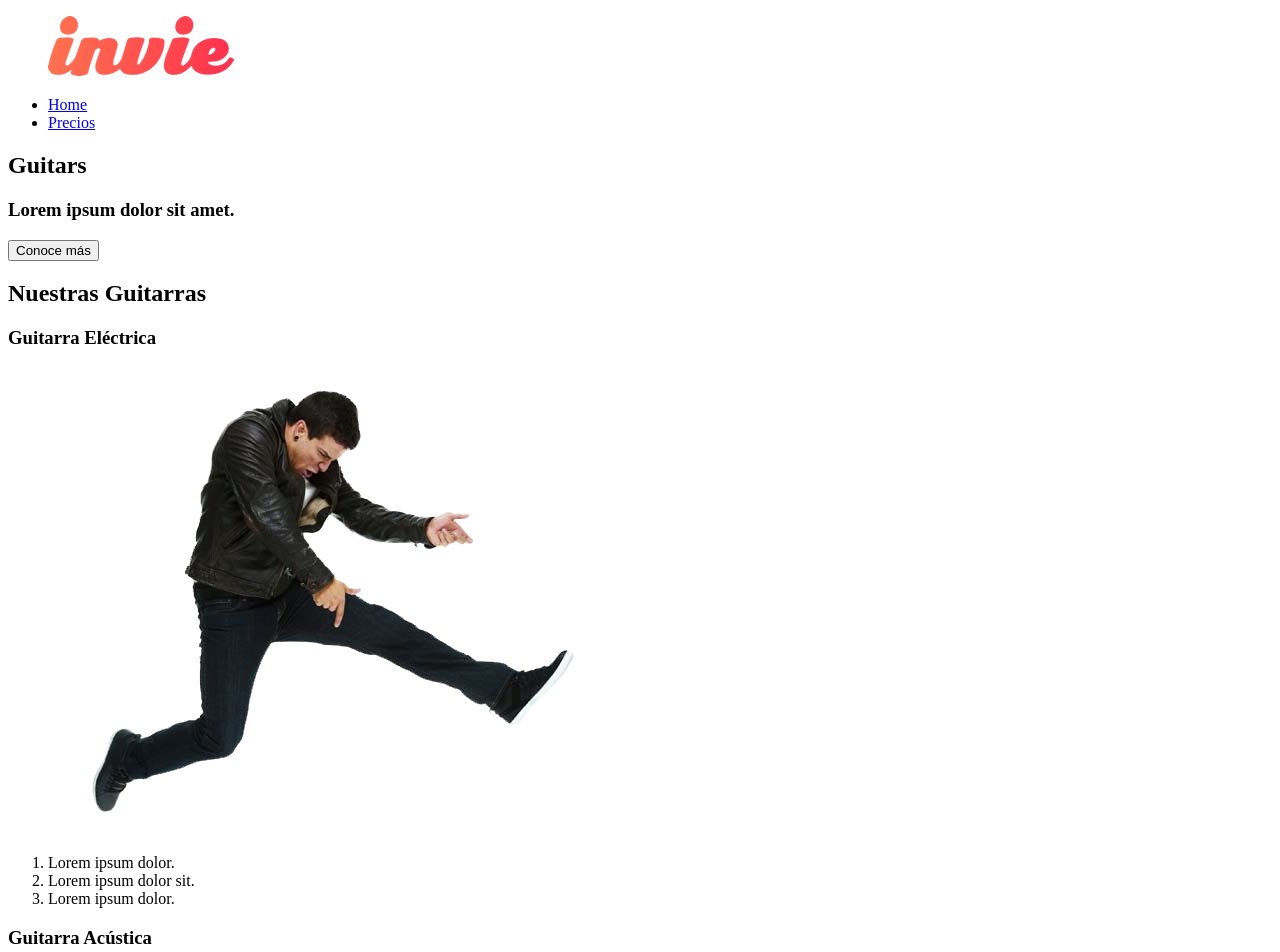
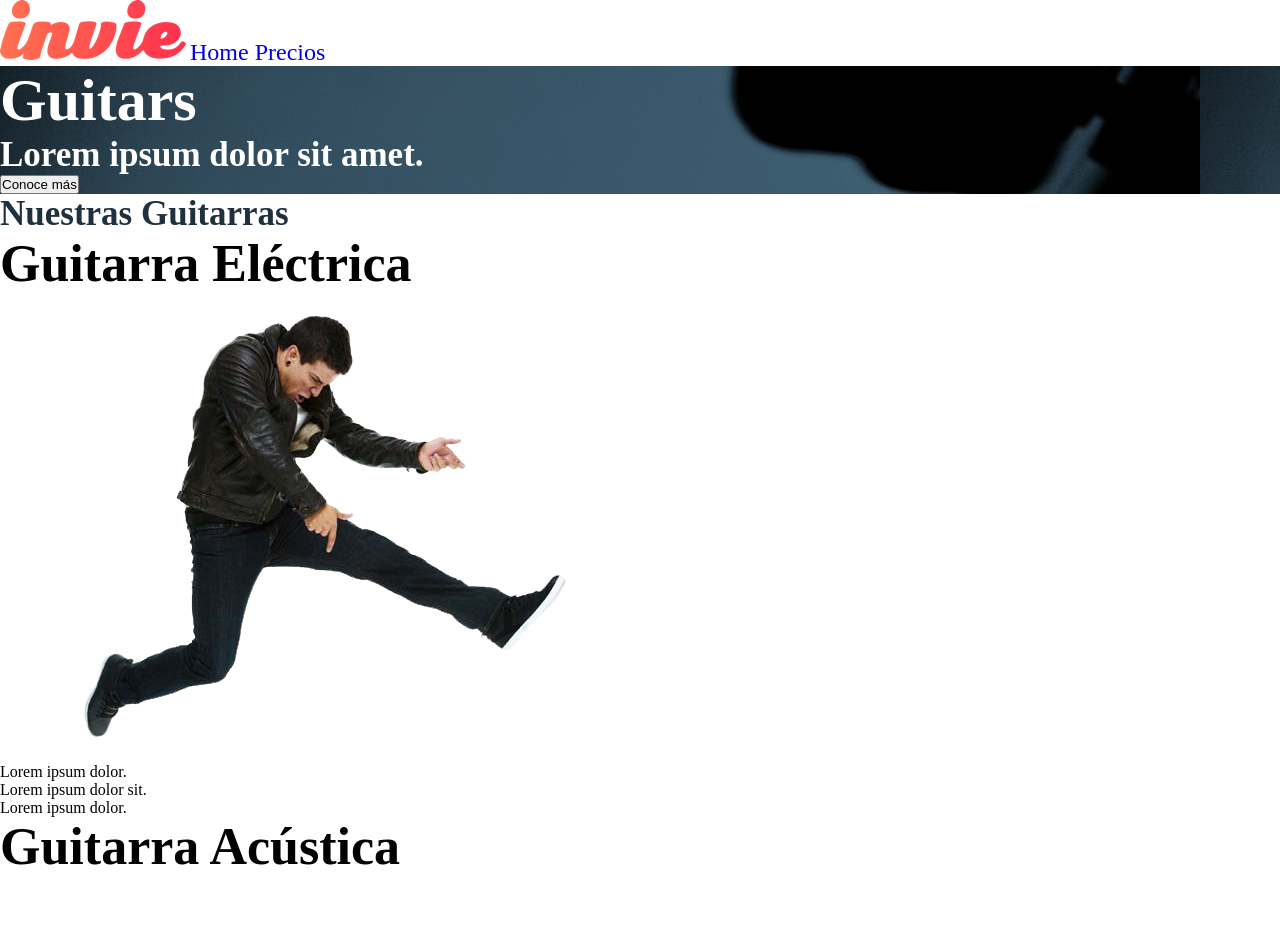
Before and after one commit to raulnabarret/HTMLCSS, a plain HTML site: page Invie/index.html in a window 1280 px wide. Shown: the top 952 px of the page. Drawn offline with Linux system fonts and the light colour scheme.

Commit message:
Nombrar clases y ids y asignarles tamaños de fuente y color

```diff
--- /dev/null
+++ b/Invie/css/styles.css
@@ -0,0 +1,44 @@
+* {
+	margin: 0;
+	padding: 0;
+}
+
+.logo,
+.menu {
+	display: inline-block;
+}
+
+.menu {
+	font-size: 24px;
+}
+
+.menu li {
+	display: inline-block;
+}
+
+.menu li a {
+	text-decoration: none;
+}
+
+.cover {
+	background-image: url("../images/background.png");
+	color: #fff;
+}
+
+.cover-title {
+	font-size: 60px;
+}
+
+.cover-slogan {
+	font-size: 35px;
+}
+
+.gallery-description {
+	color: #1F313C;
+	font-size: 35px;
+}
+
+.article-electrica-title,
+.article-acustica-title {
+	font-size: 52px;
+}
--- a/Invie/index.html
+++ b/Invie/index.html
@@ -3,14 +3,16 @@
 <head>
 	<meta charset="UTF-8">
 	<title>Invie</title>
+	<link rel="stylesheet" href="css/styles.css">
 </head>
 <body>
+
 	<!--Encabezado -->
-	<header id="header">
-		<figure>
+	<header id="header" class="header">
+		<figure class="logo">
 			<img src="images/invie.png" alt="">
 		</figure>
-		<nav>
+		<nav class="menu">
 			<ul>
 				<li>
 					<a href="index.html">Home</a>
@@ -21,33 +23,39 @@
 			</ul>
 		</nav>
 	</header>
+
 	<!-- Portada -->
-	<section id="cover">
-		<h1> Guitars</h1>
-		<h3> Lorem ipsum dolor sit amet.</h3>
+	<section id="cover" class="cover">
+		<h1 class="cover-title"> Guitars</h1>
+		<h3 class="cover-slogan"> Lorem ipsum dolor sit amet.</h3>
 		<button>Conoce más</button>
 	</section>
+
 	<!-- Guitarras -->
-	<section id="products">
-		<h2>Nuestras Guitarras</h2>
-		<article>
-			<h3>Guitarra Eléctrica</h3>
-			<img src="images/invie-classic.png" alt="">
-			<ol>
+	<section id="gallery" class="gallery">
+		<h2 class="gallery-description">Nuestras Guitarras</h2>
+
+		<article class="article-electrica">
+			<h3 class="article-electrica-title">Guitarra Eléctrica</h3>
+			<img class="article-electrica-image" src="images/invie-classic.png" alt="">
+			<ol class="article-electrica-description">
 				<li>Lorem ipsum dolor.</li>
 				<li>Lorem ipsum dolor sit.</li>
 				<li>Lorem ipsum dolor.</li>
 			</ol>
 		</article>
-		<article>
-			<h3>Guitarra Acústica</h3>
-			<img src="images/invie-acustica.png" alt="">
-			<ol>
+
+		<article class="article-acustica">
+			<h3 class=article-acustica-title>Guitarra Acústica</h3>
+			<img class="article-acustica-image" src="images/invie-acustica.png" alt="">
+			<ol class="article-acustica-description">
 				<li>Lorem ipsum dolor.</li>
 				<li>Lorem ipsum dolor sit.</li>
 				<li>Lorem ipsum dolor.</li>
 			</ol>
 		</article>
+
 	</section>
+
 </body>
 </html>
```
